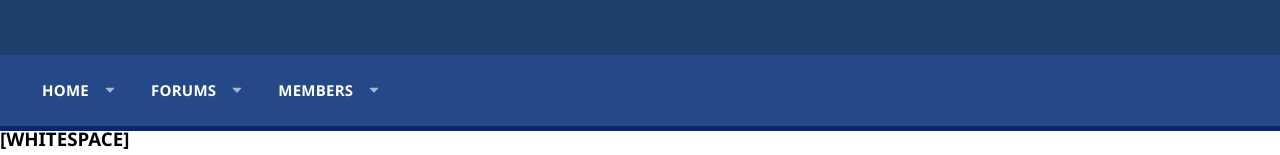
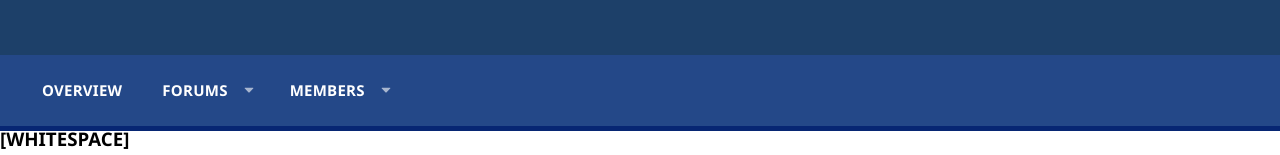
Before and after one commit to LuminuNET/chat-moderation, a Vue app: page / in a window 1280 px wide. Shown: the part 280-435 px from the top of the page. Built offline with nearby package versions, Linux system fonts and the light colour scheme.

Commit message:
[removed] uneccessary namespacing at root view + [added] better dropdown hovering state

```diff
--- a/src/App.vue
+++ b/src/App.vue
@@ -74,7 +74,6 @@ import LmHeader from '@/components/layout/Header.vue';
 import LmStickyHeader from '@/components/layout/StickyHeader.vue';
 
 export default Vue.extend({
-	name: 'base',
 	components: {
 		LmHeader,
 		LmStickyHeader
--- a/src/components/layout/StickyHeader.vue
+++ b/src/components/layout/StickyHeader.vue
@@ -3,11 +3,20 @@
 		<div class="container">
 			<ul>
 				<li v-for="(link, index) in links" :key="index">
-					<div class="li-container wrapper">
+					<div
+						class="li-container wrapper"
+						:class="{ active: active === index }"
+					>
 						<div class="short-link">
 							<a :href="link.to">{{ link.name }}</a>
 						</div>
-						<div class="dropdown-activator">
+						<div
+							class="dropdown-activator"
+							@click="active = active === index ? -1 : index"
+							@focusout="active = -1"
+							tabindex="0"
+							v-show="link.hasChildren"
+						>
 							<svg
 								aria-hidden="true"
 								focusable="false"
@@ -36,18 +45,25 @@ export default Vue.extend({
 	data: () => ({
 		links: [
 			{
-				name: 'Home',
-				to: '/'
+				name: 'Overview',
+				to: '/',
+				isExternal: false,
+				hasChildren: false
 			},
 			{
 				name: 'Forums',
-				to: '/forums'
+				to: '/forums',
+				isExternal: true,
+				hasChildren: true
 			},
 			{
 				name: 'Members',
-				to: '/members'
+				to: '/members',
+				isExternal: true,
+				hasChildren: true
 			}
-		]
+		],
+		active: -1
 	})
 });
 </script>
@@ -82,7 +98,11 @@ nav {
 					display: flex;
 					margin-right: 20px;
 					cursor: pointer;
-					// padding: 10px 0px;
+
+					&.active {
+						box-shadow: 0 5px 10px 0 rgba(0, 0, 0, 0.35);
+						background: rgba(29, 64, 105, 0.5);
+					}
 
 					&:hover,
 					.short-link:hover,
@@ -111,6 +131,10 @@ nav {
 						&:hover {
 							opacity: 1;
 						}
+
+						&:focus {
+							outline: none;
+						}
 					}
 				}
 			}
```
